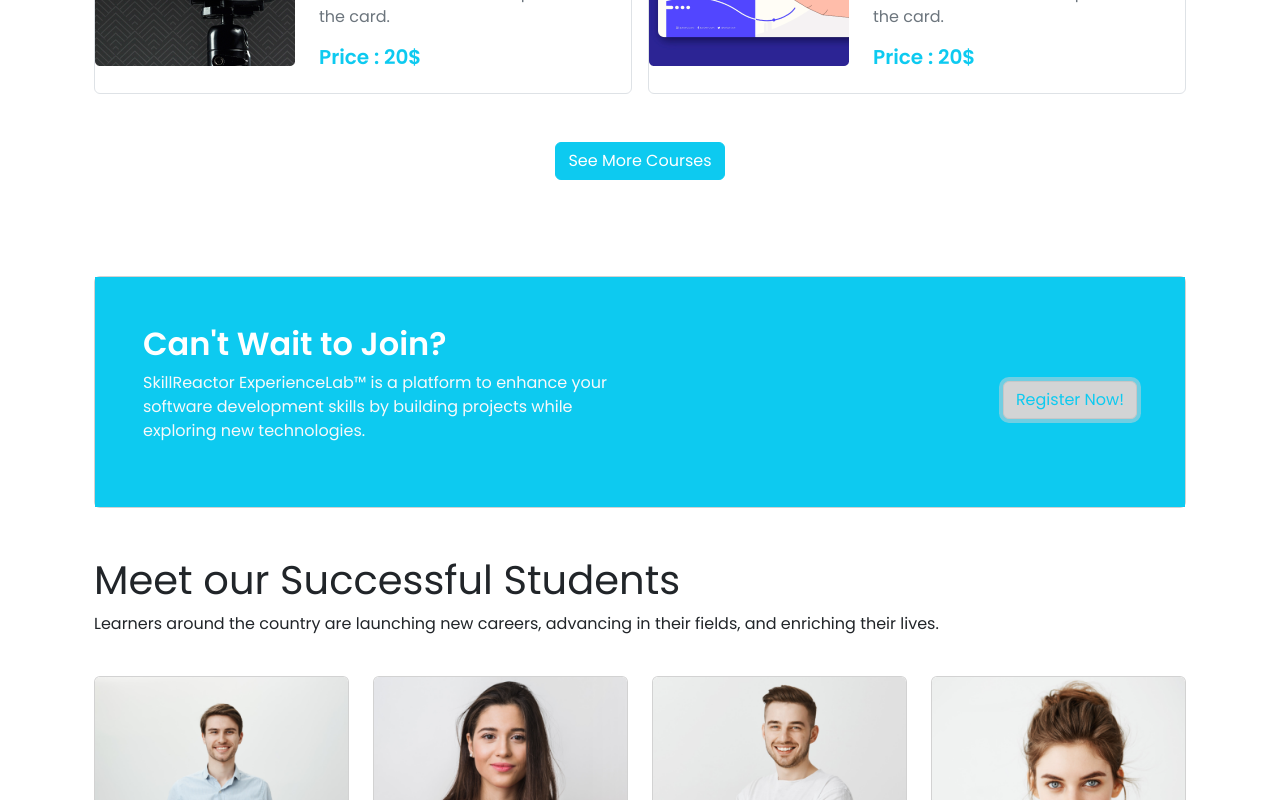
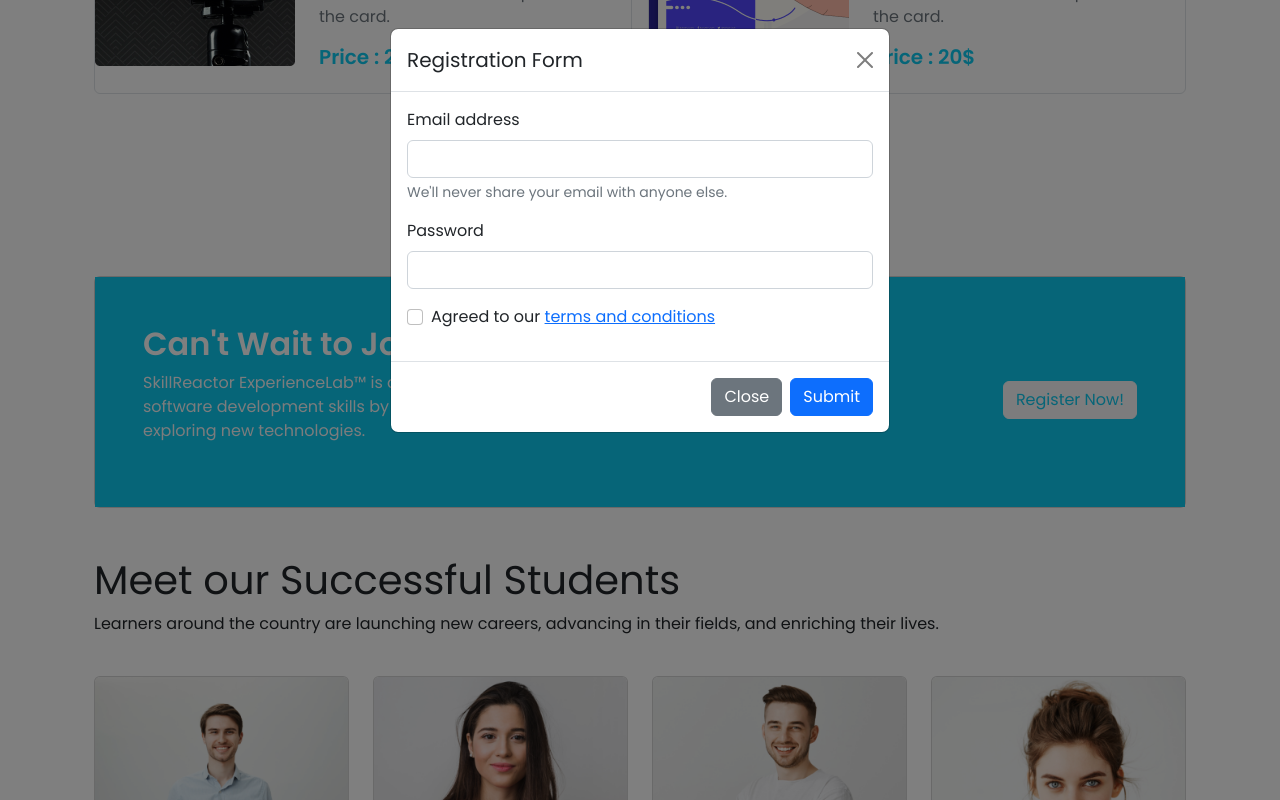
Before and after one commit to ajfahim/landing-page-bootstrap, a plain HTML site: page index.html in a window 1280 px wide. Both pictures are taken after a click on the button "Register Now!". Shown: the part 1619-2419 px from the top of the page. Drawn offline with nearby package versions, Linux system fonts and the light colour scheme.

Commit message:
added modal

```diff
--- a/index.html
+++ b/index.html
@@ -352,7 +352,91 @@
               <div
                 class="col d-flex w-100 mt-md-3 align-items-center justify-content-lg-end justify-content-md-center"
               >
-                <button class="btn btn-light text-info">Register Now!</button>
+                <button
+                  class="btn btn-light text-info"
+                  data-bs-toggle="modal"
+                  data-bs-target="#exampleModal"
+                >
+                  Register Now!
+                </button>
+
+                <!-- Modal -->
+                <div
+                  class="modal fade"
+                  id="exampleModal"
+                  tabindex="-1"
+                  aria-labelledby="exampleModalLabel"
+                  aria-hidden="true"
+                >
+                  <div class="modal-dialog">
+                    <div class="modal-content">
+                      <div class="modal-header">
+                        <h5 class="modal-title" id="exampleModalLabel">
+                          Registration Form
+                        </h5>
+                        <button
+                          type="button"
+                          class="btn-close"
+                          data-bs-dismiss="modal"
+                          aria-label="Close"
+                        ></button>
+                      </div>
+                      <div class="modal-body">
+                        <form>
+                          <div class="mb-3">
+                            <label for="exampleInputEmail1" class="form-label"
+                              >Email address</label
+                            >
+                            <input
+                              type="email"
+                              class="form-control"
+                              id="exampleInputEmail1"
+                              aria-describedby="emailHelp"
+                            />
+                            <div id="emailHelp" class="form-text">
+                              We'll never share your email with anyone else.
+                            </div>
+                          </div>
+                          <div class="mb-3">
+                            <label
+                              for="exampleInputPassword1"
+                              class="form-label"
+                              >Password</label
+                            >
+                            <input
+                              type="password"
+                              class="form-control"
+                              id="exampleInputPassword1"
+                            />
+                          </div>
+                          <div class="mb-3 form-check">
+                            <input
+                              type="checkbox"
+                              class="form-check-input"
+                              id="exampleCheck1"
+                            />
+                            <label class="form-check-label" for="exampleCheck1"
+                              >Agreed to our
+                              <a href="">terms and conditions</a></label
+                            >
+                          </div>
+                        </form>
+                      </div>
+                      <div class="modal-footer">
+                        <button
+                          type="button"
+                          class="btn btn-secondary"
+                          data-bs-dismiss="modal"
+                        >
+                          Close
+                        </button>
+                        <button type="button" class="btn btn-primary">
+                          Submit
+                        </button>
+                      </div>
+                    </div>
+                  </div>
+                </div>
               </div>
             </div>
           </div>
```
